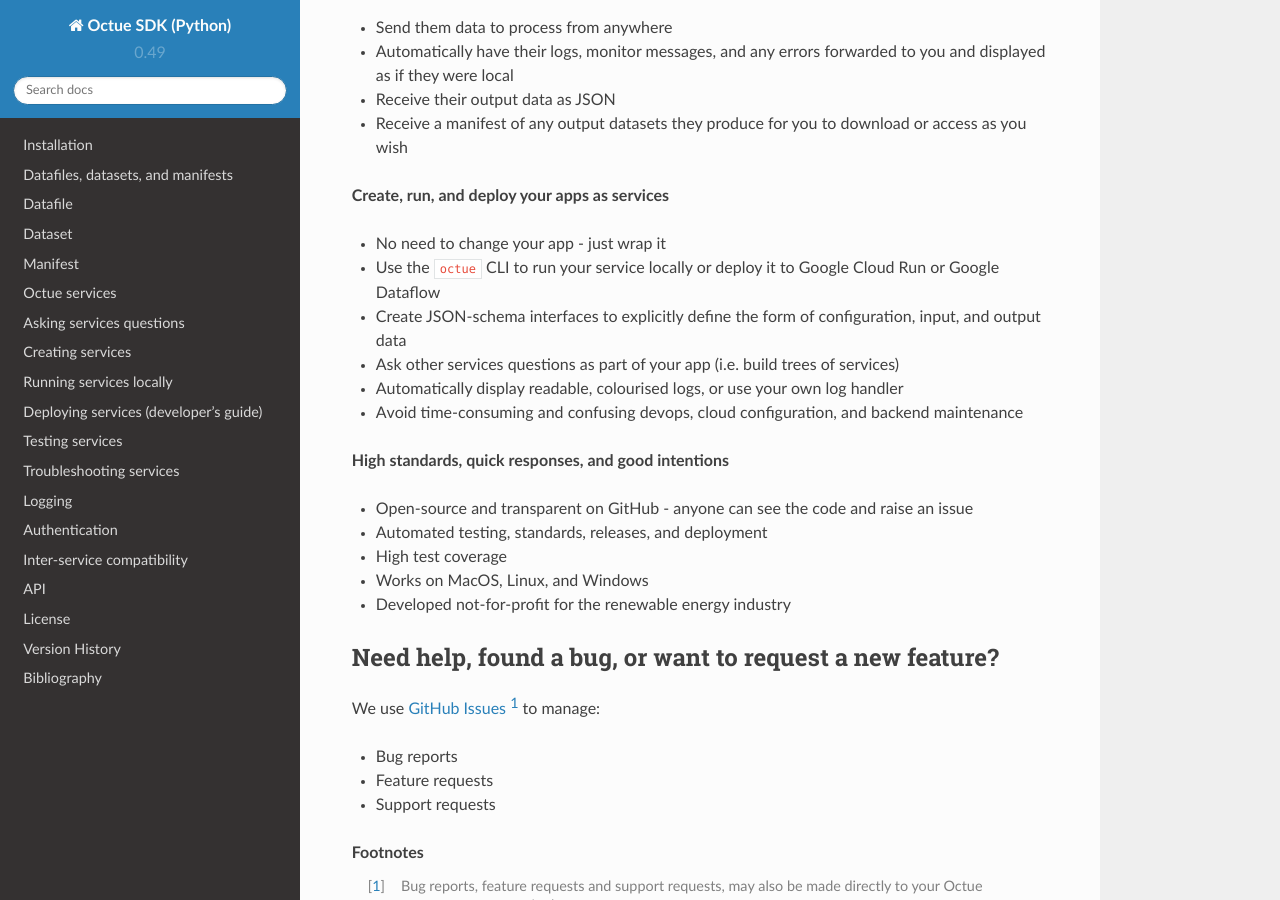
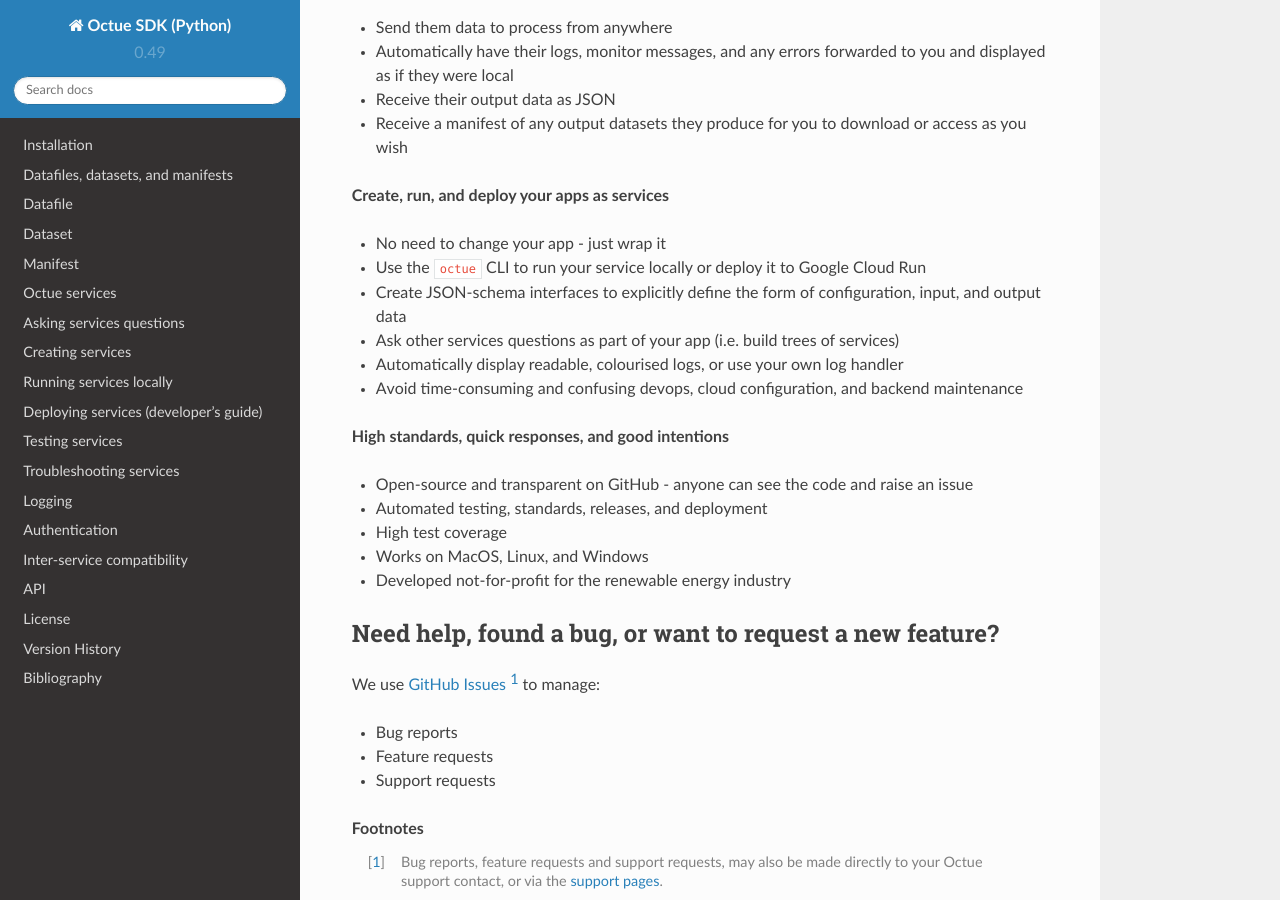
Before and after one commit to octue/octue-sdk-python, a Sphinx documentation site: the page built from docs/source/index.rst, in a window 1280 px wide and 900 px high, scrolled down 831 px. Built offline with Sphinx 7.4.7 and the Read the Docs theme 2.0.0, drawn with Linux system fonts in a browser that asks for light colours.

Commit message:
REV: Remove last mentions of dataflow
skipci

```diff
--- a/docs/source/creating_services.rst
+++ b/docs/source/creating_services.rst
@@ -5,7 +5,7 @@
 return answers. They can run locally on any machine or be deployed to the cloud. Currently:
 
 - The backend communication between twins uses Google Pub/Sub whether they're local or deployed
-- The deployment options are Google Cloud Run or Google Dataflow
+- Services are deployed to Google Cloud Run
 - The language of the entrypoint must by ``python3`` (you can call processes using other languages within this though)
 
 
@@ -96,7 +96,6 @@
         provides a default ``Dockerfile`` for these purposes that will work for most cases:
 
         - For deploying to `Google Cloud Run <https://github.com/octue/octue-sdk-python/blob/main/octue/cloud/deployment/google/cloud_run/Dockerfile>`_
-        - For deploying to `Google Dataflow <https://github.com/octue/octue-sdk-python/blob/main/octue/cloud/deployment/google/dataflow/Dockerfile>`_
 
         However, you may need to write and provide your own ``Dockerfile`` if your app requires:
 
--- a/docs/source/index.rst
+++ b/docs/source/index.rst
@@ -40,7 +40,7 @@
 **Create, run, and deploy your apps as services**
 
 - No need to change your app - just wrap it
-- Use the ``octue`` CLI to run your service locally or deploy it to Google Cloud Run or Google Dataflow
+- Use the ``octue`` CLI to run your service locally or deploy it to Google Cloud Run
 - Create JSON-schema interfaces to explicitly define the form of configuration, input, and output data
 - Ask other services questions as part of your app (i.e. build trees of services)
 - Automatically display readable, colourised logs, or use your own log handler
```
Also changed, not shown: 2 other files.
